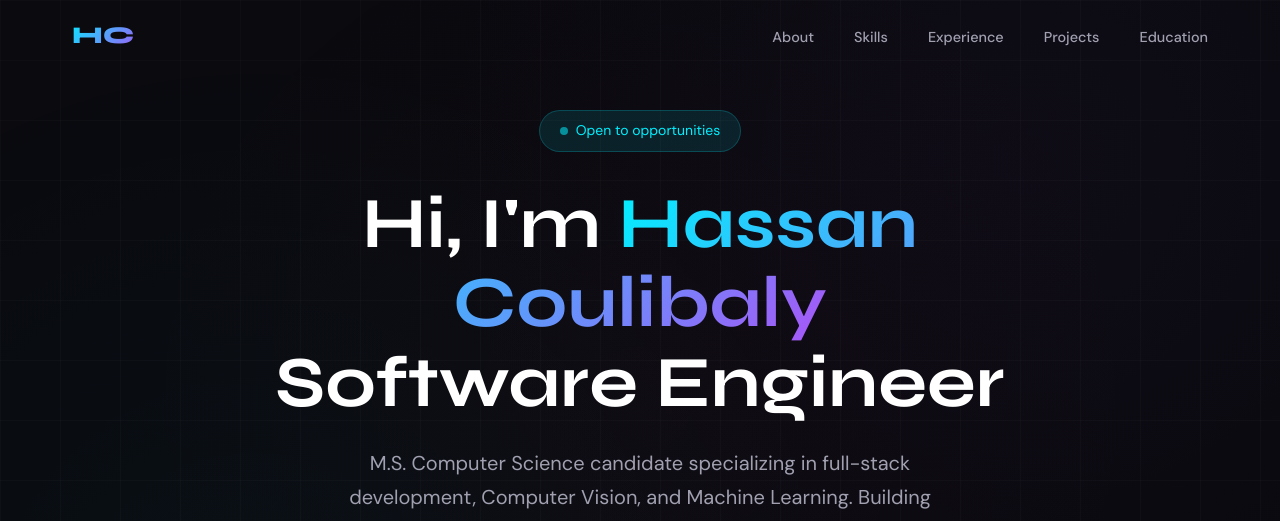
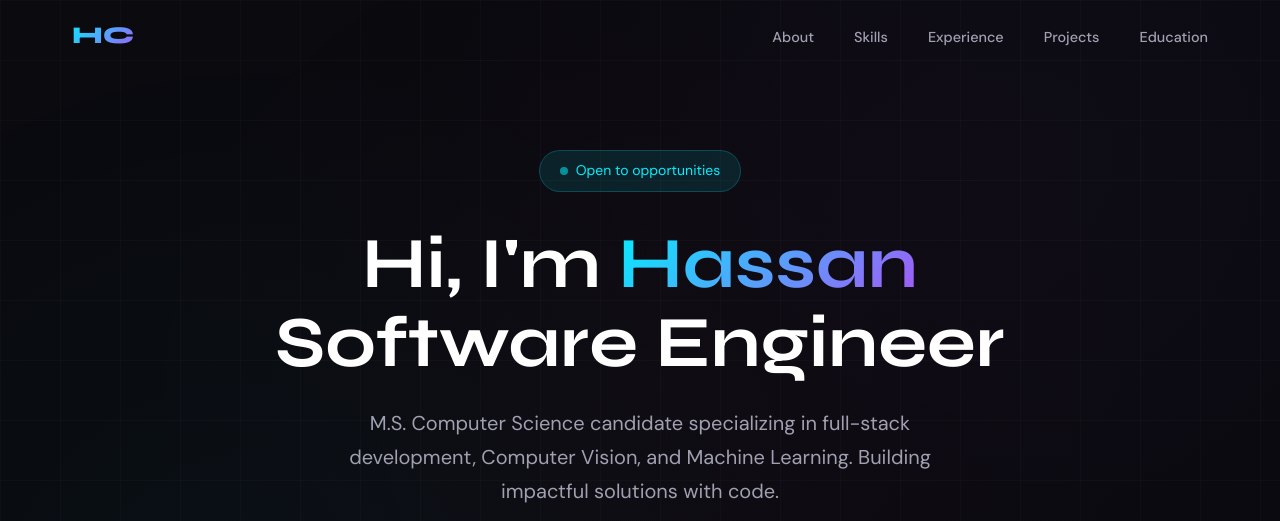
Before and after one commit to hsfcoulibaly/Portfolio, a plain HTML site: page index.html in a window 1280 px wide. Shown: the top 521 px of the page. Drawn offline with Linux system fonts and the light colour scheme.

Commit message:
name update

```diff
--- a/index.html
+++ b/index.html
@@ -975,7 +975,7 @@
                 Open to opportunities
             </div>
             <h1>
-                Hi, I'm <span class="highlight">Hassan Coulibaly</span><br>
+                Hi, I'm <span class="highlight">Hassan</span><br>
                 Software Engineer
             </h1>
             <p class="hero-subtitle">
```
